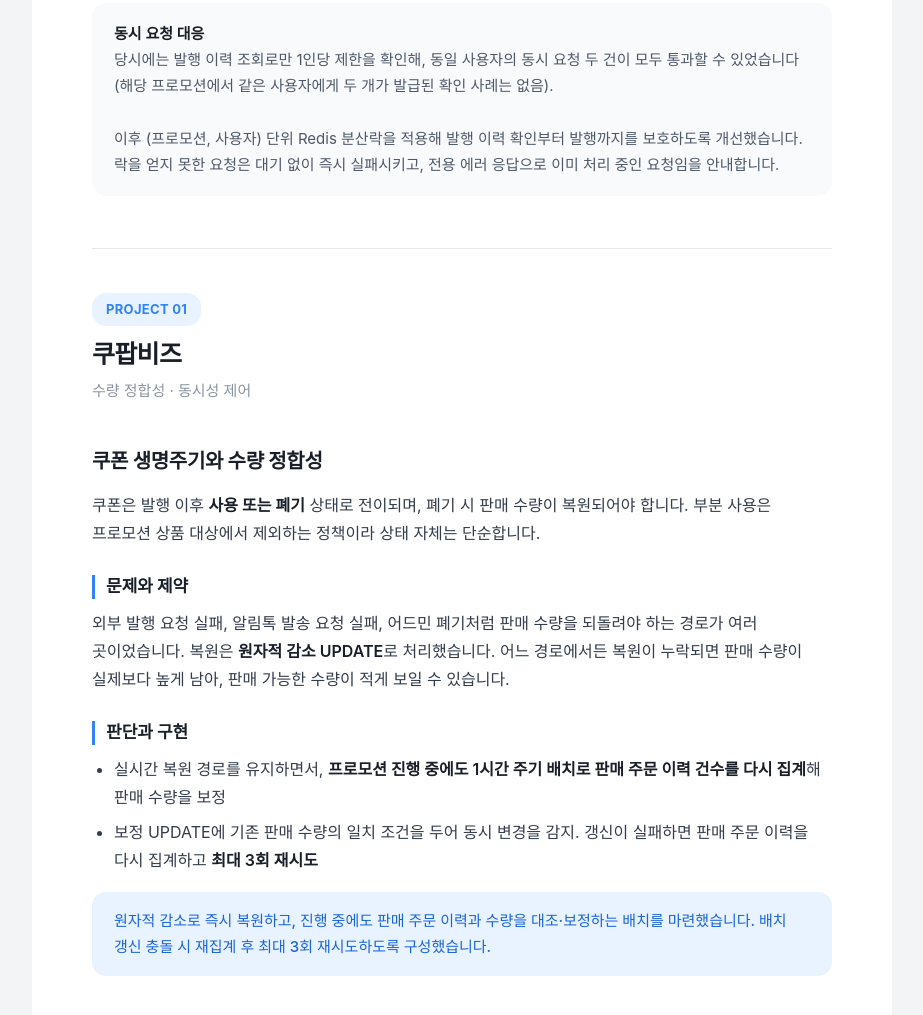
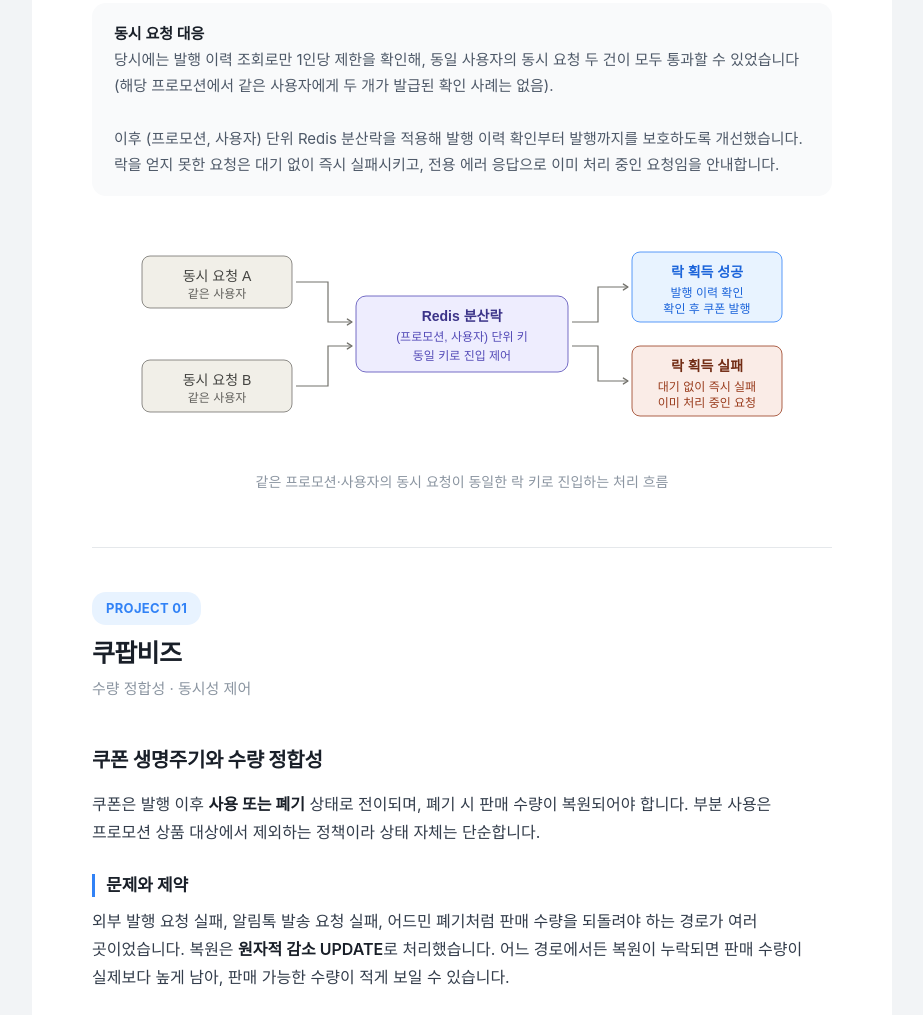
Before and after one commit to rooni9710-coder/backend-portfolio, a plain HTML site: page index.html in a window 1280 px wide. Shown: the part 3467-4482 px from the top of the page, without its empty margins (178-1101 px from the left). Drawn offline with Linux system fonts and the light colour scheme; a web font is replaced by a local one.

Commit message:
사용자 단위 분산락 처리 도식 추가

```diff
--- a/index.html
+++ b/index.html
@@ -189,6 +189,9 @@
   figure.shot.phone img { max-width: 300px; border-radius: 16px; }
   @media print {
     figure.shot.phone img { width: 30%; }
+    figure.lock-flow svg { width: 86%; }
+    figure.lock-flow { margin: 8px 0 10px; }
+    figure.lock-flow figcaption { margin-top: 4px; }
     figure.message-flow svg { width: 72%; }
     figure.message-flow { margin: 6px 0 7px; }
     figure.message-flow figcaption { margin-top: 4px; }
@@ -258,6 +261,47 @@
 </ul>
 <div class="result">총수량은 상한과 조회값을 모두 조건으로 둔 UPDATE로 제어했고, 해당 프로모션의 한정 수량 1,000개가 최종 모두 판매됐습니다. 1인당 제한은 기존 발행 이력을 조회해 선행 발행 여부를 확인했습니다.</div>
 <div class="note"><strong>동시 요청 대응</strong><br>당시에는 발행 이력 조회로만 1인당 제한을 확인해, 동일 사용자의 동시 요청 두 건이 모두 통과할 수 있었습니다(해당 프로모션에서 같은 사용자에게 두 개가 발급된 확인 사례는 없음).<br><br>이후 (프로모션, 사용자) 단위 Redis 분산락을 적용해 발행 이력 확인부터 발행까지를 보호하도록 개선했습니다. 락을 얻지 못한 요청은 대기 없이 즉시 실패시키고, 전용 에러 응답으로 이미 처리 중인 요청임을 안내합니다.</div>
+<figure class="lock-flow">
+  <svg viewBox="0 0 680 232" xmlns="http://www.w3.org/2000/svg" font-family="Pretendard Variable, Pretendard, Noto Sans KR, sans-serif" role="img" aria-labelledby="lock-flow-title lock-flow-desc">
+    <title id="lock-flow-title">프로모션 사용자 단위 Redis 분산락 처리 흐름</title>
+    <desc id="lock-flow-desc">같은 프로모션과 사용자의 동시 요청 두 건이 동일한 Redis 락 키를 사용합니다. 한 요청은 락을 얻어 발행 이력을 확인하고 쿠폰을 발행하며, 다른 요청은 락을 얻지 못하면 대기 없이 전용 에러로 즉시 실패합니다.</desc>
+    <defs>
+      <marker id="ar-lock" viewBox="0 0 10 10" refX="7.5" refY="5" markerWidth="7" markerHeight="7" orient="auto">
+        <path d="M2 1.5L7.5 5L2 8.5" fill="none" stroke="#73726c" stroke-width="1.6" stroke-linecap="round" stroke-linejoin="round"/>
+      </marker>
+    </defs>
+
+    <rect x="20" y="38" width="150" height="52" rx="8" fill="#F1EFE8" stroke="#5F5E5A" stroke-width="0.7"/>
+    <text x="95" y="58" text-anchor="middle" dominant-baseline="central" font-size="14" font-weight="500" fill="#444441">동시 요청 A</text>
+    <text x="95" y="76" text-anchor="middle" dominant-baseline="central" font-size="12" fill="#5F5E5A">같은 사용자</text>
+
+    <rect x="20" y="142" width="150" height="52" rx="8" fill="#F1EFE8" stroke="#5F5E5A" stroke-width="0.7"/>
+    <text x="95" y="162" text-anchor="middle" dominant-baseline="central" font-size="14" font-weight="500" fill="#444441">동시 요청 B</text>
+    <text x="95" y="180" text-anchor="middle" dominant-baseline="central" font-size="12" fill="#5F5E5A">같은 사용자</text>
+
+    <path d="M174 64 H206 V104 H230" fill="none" stroke="#73726c" stroke-width="1.2" marker-end="url(#ar-lock)"/>
+    <path d="M174 168 H206 V128 H230" fill="none" stroke="#73726c" stroke-width="1.2" marker-end="url(#ar-lock)"/>
+
+    <rect x="234" y="78" width="212" height="76" rx="10" fill="#EEEDFE" stroke="#534AB7" stroke-width="0.8"/>
+    <text x="340" y="98" text-anchor="middle" dominant-baseline="central" font-size="14" font-weight="600" fill="#3C3489">Redis 분산락</text>
+    <text x="340" y="119" text-anchor="middle" dominant-baseline="central" font-size="12" fill="#534AB7">(프로모션, 사용자) 단위 키</text>
+    <text x="340" y="138" text-anchor="middle" dominant-baseline="central" font-size="12" fill="#534AB7">동일 키로 진입 제어</text>
+
+    <path d="M450 104 H476 V69 H506" fill="none" stroke="#73726c" stroke-width="1.2" marker-end="url(#ar-lock)"/>
+    <path d="M450 128 H476 V163 H506" fill="none" stroke="#73726c" stroke-width="1.2" marker-end="url(#ar-lock)"/>
+
+    <rect x="510" y="34" width="150" height="70" rx="8" fill="#E8F3FF" stroke="#3182F6" stroke-width="0.8"/>
+    <text x="585" y="54" text-anchor="middle" dominant-baseline="central" font-size="14" font-weight="600" fill="#1B64DA">락 획득 성공</text>
+    <text x="585" y="75" text-anchor="middle" dominant-baseline="central" font-size="12" fill="#1B64DA">발행 이력 확인</text>
+    <text x="585" y="91" text-anchor="middle" dominant-baseline="central" font-size="12" fill="#1B64DA">확인 후 쿠폰 발행</text>
+
+    <rect x="510" y="128" width="150" height="70" rx="8" fill="#FAECE7" stroke="#993C1D" stroke-width="0.8"/>
+    <text x="585" y="148" text-anchor="middle" dominant-baseline="central" font-size="14" font-weight="600" fill="#712B13">락 획득 실패</text>
+    <text x="585" y="169" text-anchor="middle" dominant-baseline="central" font-size="12" fill="#993C1D">대기 없이 즉시 실패</text>
+    <text x="585" y="185" text-anchor="middle" dominant-baseline="central" font-size="12" fill="#993C1D">이미 처리 중인 요청</text>
+  </svg>
+  <figcaption>같은 프로모션·사용자의 동시 요청이 동일한 락 키로 진입하는 처리 흐름</figcaption>
+</figure>
 
 <div class="newpage"></div>
 <div class="projnum">PROJECT 01</div>
```
